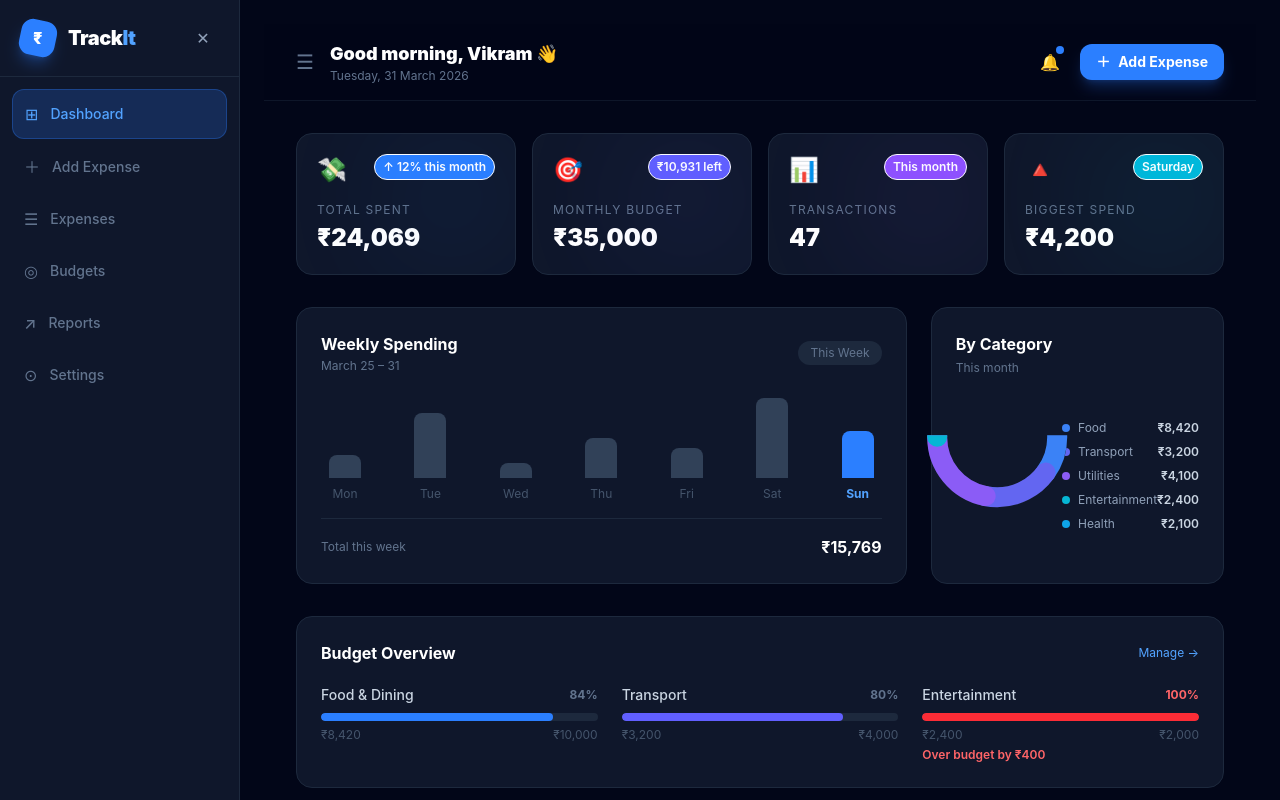
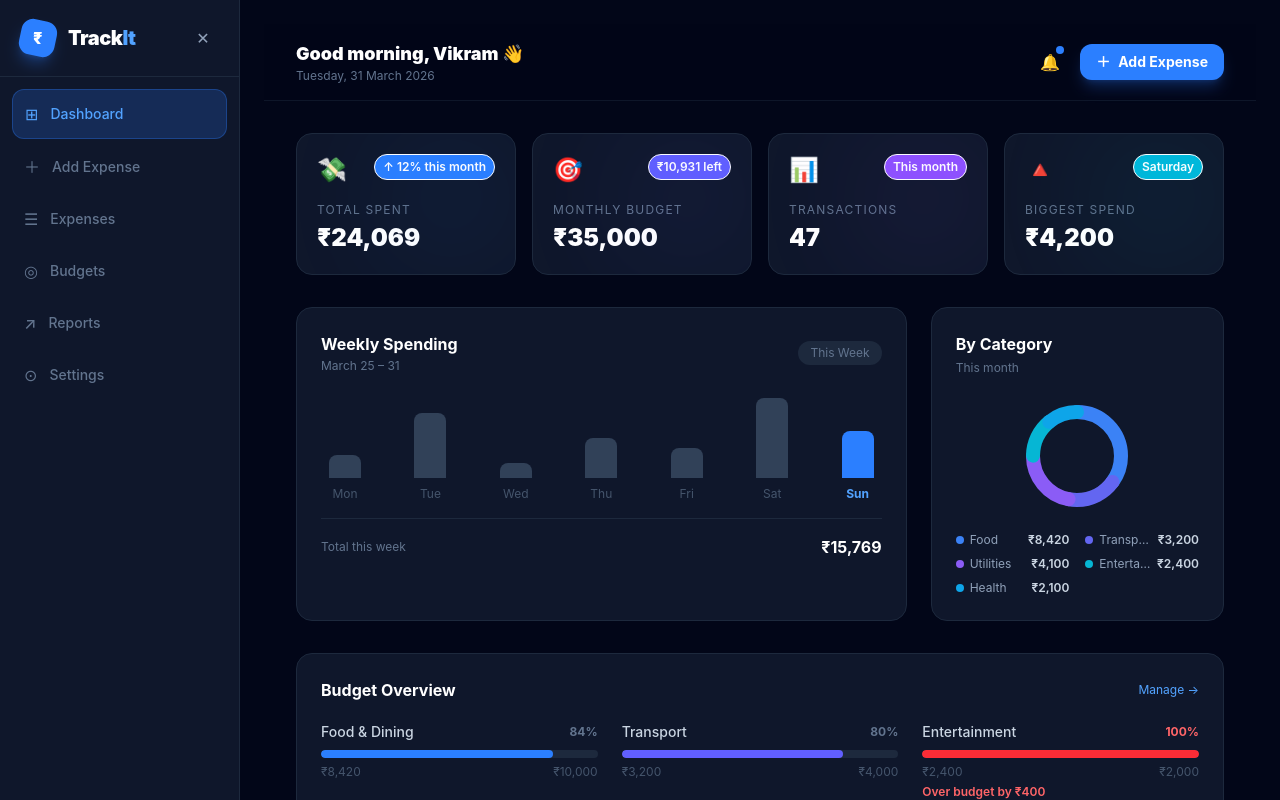
Before and after one commit to VikramS04/Track-It-Frontend, a React (Vite) app: page / in a window 1280 px wide. Shown: the top 800 px of the page. Built offline with nearby package versions, Linux system fonts and the light colour scheme.

Commit message:
Updates in UI

```diff
--- a/src/pages/AddExpense.jsx
+++ b/src/pages/AddExpense.jsx
@@ -13,7 +13,7 @@ const categories = [
 
 const paymentMethods = ["Cash", "UPI", "Credit Card", "Debit Card", "Net Banking"];
 
-export default function AddExpense({ onBack }) {
+export default function AddExpense() {
   const [amount, setAmount] = useState("");
   const [title, setTitle] = useState("");
   const [selectedCategory, setSelectedCategory] = useState(null);
@@ -34,12 +34,12 @@ export default function AddExpense({ onBack }) {
 
       {/* Header */}
       <header className="sticky top-0 z-10 bg-slate-950/90 backdrop-blur border-b border-slate-800/50 px-8 py-4 flex items-center gap-4">
-        <button
+        {/* <button
           onClick={onBack}
           className="p-2 text-slate-500 hover:text-white hover:bg-slate-800 rounded-xl transition-all"
         >
           ←
-        </button>
+        </button> */}
         <div>
           <h1 className="text-lg font-black">Add Expense</h1>
           <p className="text-xs text-slate-500">Record a new transaction</p>
--- a/src/pages/BudgetManager.jsx
+++ b/src/pages/BudgetManager.jsx
@@ -106,7 +106,7 @@ const EditModal = ({ budget, onClose, onSave }) => {
   );
 };
 
-export default function BudgetManager({ onBack }) {
+export default function BudgetManager({ }) {
   const [budgets, setBudgets] = useState(initialBudgets);
   const [editingBudget, setEditingBudget] = useState(null);
   const [showAdd, setShowAdd] = useState(false);
@@ -129,7 +129,7 @@ export default function BudgetManager({ onBack }) {
 
       {/* Header */}
       <header className="sticky top-0 z-10 bg-slate-950/90 backdrop-blur border-b border-slate-800/50 px-8 py-4 flex items-center gap-4">
-        <button onClick={onBack} className="p-2 text-slate-500 hover:text-white hover:bg-slate-800 rounded-xl transition-all">←</button>
+        {/* <button onClick={onBack} className="p-2 text-slate-500 hover:text-white hover:bg-slate-800 rounded-xl transition-all">←</button> */}
         <div className="flex-1">
           <h1 className="text-lg font-black">Budget Manager</h1>
           <p className="text-xs text-slate-500">March 2026</p>
--- a/src/pages/Dashboard.jsx
+++ b/src/pages/Dashboard.jsx
@@ -40,17 +40,18 @@ const StatCard = ({ label, value, sub, accent, icon }) => (
 );
 
 const DonutChart = ({ data }) => {
-  const size = 160;
-  const radius = 60;
+  const size = 120;
+  const radius = 44;
   const cx = size / 2;
   const cy = size / 2;
   const circumference = 2 * Math.PI * radius;
   let offset = 0;
 
   return (
-    <div className="flex items-center gap-6">
-      <svg width={size} height={size} className="-rotate-90">
-        <circle cx={cx} cy={cy} r={radius} fill="none" stroke="#1e293b" strokeWidth="20" />
+    <div className="flex flex-col items-center gap-4">
+      {/* Smaller, centered donut */}
+      <svg width={size} height={size} className="-rotate-90 shrink-0">
+        <circle cx={cx} cy={cy} r={radius} fill="none" stroke="#1e293b" strokeWidth="14" />
         {data.map((item, i) => {
           const dash = (item.percent / 100) * circumference;
           const gap = circumference - dash;
@@ -60,7 +61,7 @@ const DonutChart = ({ data }) => {
               cx={cx} cy={cy} r={radius}
               fill="none"
               stroke={item.color}
-              strokeWidth="20"
+              strokeWidth="14"
               strokeDasharray={`${dash} ${gap}`}
               strokeDashoffset={-offset}
               strokeLinecap="round"
@@ -71,14 +72,18 @@ const DonutChart = ({ data }) => {
           return el;
         })}
       </svg>
-      <div className="space-y-2 flex-1">
+
+      {/* Legend wraps into a 2-col grid */}
+      <div className="grid grid-cols-2 gap-x-4 gap-y-2 w-full">
         {data.map((item, i) => (
-          <div key={i} className="flex items-center justify-between">
-            <div className="flex items-center gap-2">
-              <div className="w-2 h-2 rounded-full" style={{ background: item.color }} />
-              <span className="text-slate-400 text-xs">{item.name}</span>
+          <div key={i} className="flex items-center justify-between min-w-0">
+            <div className="flex items-center gap-1.5 min-w-0">
+              <div className="w-2 h-2 rounded-full shrink-0" style={{ background: item.color }} />
+              <span className="text-slate-400 text-xs truncate">{item.name}</span>
             </div>
-            <span className="text-slate-300 text-xs font-semibold">₹{item.amount.toLocaleString()}</span>
+            <span className="text-slate-300 text-xs font-semibold shrink-0 ml-1">
+              ₹{item.amount.toLocaleString()}
+            </span>
           </div>
         ))}
       </div>
@@ -123,12 +128,12 @@ export default function Dashboard() {
         {/* Topbar */}
         <header className="sticky top-0 z-10 bg-slate-950/80 backdrop-blur border-b border-slate-800/50 px-8 py-4 flex items-center justify-between">
           <div className="flex items-center gap-4">
-            <button
+            {/* <button
               onClick={() => setSidebarOpen(!sidebarOpen)}
               className="text-slate-500 hover:text-white transition-colors text-xl"
             >
               ☰
-            </button>
+            </button> */}
             <div>
               <h1 className="text-lg font-black">Good morning, Vikram 👋</h1>
               <p className="text-xs text-slate-500">Tuesday, 31 March 2026</p>
--- a/src/pages/ExpensesList.jsx
+++ b/src/pages/ExpensesList.jsx
@@ -28,7 +28,7 @@ const categoryColors = {
 
 const categories = ["All", ...Object.keys(categoryColors)];
 
-export default function ExpensesList({ onBack }) {
+export default function ExpensesList() {
   const [search, setSearch] = useState("");
   const [selectedCategory, setSelectedCategory] = useState("All");
   const [sortBy, setSortBy] = useState("date");
@@ -71,7 +71,7 @@ export default function ExpensesList({ onBack }) {
       {/* Header */}
       <header className="sticky top-0 z-10 bg-slate-950/90 backdrop-blur border-b border-slate-800/50 px-8 py-4">
         <div className="flex items-center gap-4 mb-4">
-          <button onClick={onBack} className="p-2 text-slate-500 hover:text-white hover:bg-slate-800 rounded-xl transition-all">←</button>
+          {/* <button onClick={onBack} className="p-2 text-slate-500 hover:text-white hover:bg-slate-800 rounded-xl transition-all">←</button> */}
           <div className="flex-1">
             <h1 className="text-lg font-black">All Expenses</h1>
             <p className="text-xs text-slate-500">{filtered.length} transactions · ₹{totalFiltered.toLocaleString()} total</p>
--- a/src/pages/Reports.jsx
+++ b/src/pages/Reports.jsx
@@ -72,7 +72,7 @@ const DonutRing = ({ data }) => {
   );
 };
 
-export default function Reports({ onBack }) {
+export default function Reports({ }) {
   const [period, setPeriod] = useState("month");
 
   const totalSpent = categoryBreakdown.reduce((a, b) => a + b.amount, 0);
@@ -84,7 +84,7 @@ export default function Reports({ onBack }) {
 
       {/* Header */}
       <header className="sticky top-0 z-10 bg-slate-950/90 backdrop-blur border-b border-slate-800/50 px-8 py-4 flex items-center gap-4">
-        <button onClick={onBack} className="p-2 text-slate-500 hover:text-white hover:bg-slate-800 rounded-xl transition-all">←</button>
+        {/* <button onClick={onBack} className="p-2 text-slate-500 hover:text-white hover:bg-slate-800 rounded-xl transition-all">←</button> */}
         <div className="flex-1">
           <h1 className="text-lg font-black">Reports & Analytics</h1>
           <p className="text-xs text-slate-500">Insights into your spending</p>
--- a/src/pages/Settings.jsx
+++ b/src/pages/Settings.jsx
@@ -1,6 +1,6 @@
 import { useState } from "react";
 
-export default function Settings({ onBack }) {
+export default function Settings() {
   const [name, setName] = useState("Vikram Saini");
   const [email, setEmail] = useState("vikram@example.com");
   const [currency, setCurrency] = useState("INR");
@@ -46,7 +46,7 @@ export default function Settings({ onBack }) {
 
       {/* Header */}
       <header className="sticky top-0 z-10 bg-slate-950/90 backdrop-blur border-b border-slate-800/50 px-8 py-4 flex items-center gap-4">
-        <button onClick={onBack} className="p-2 text-slate-500 hover:text-white hover:bg-slate-800 rounded-xl transition-all">←</button>
+        {/* <button onClick={onBack} className="p-2 text-slate-500 hover:text-white hover:bg-slate-800 rounded-xl transition-all">←</button> */}
         <div className="flex-1">
           <h1 className="text-lg font-black">Profile & Settings</h1>
           <p className="text-xs text-slate-500">Manage your account</p>
```
Also changed, not shown: 1 other file (tests, documents, lock files or other folders).
